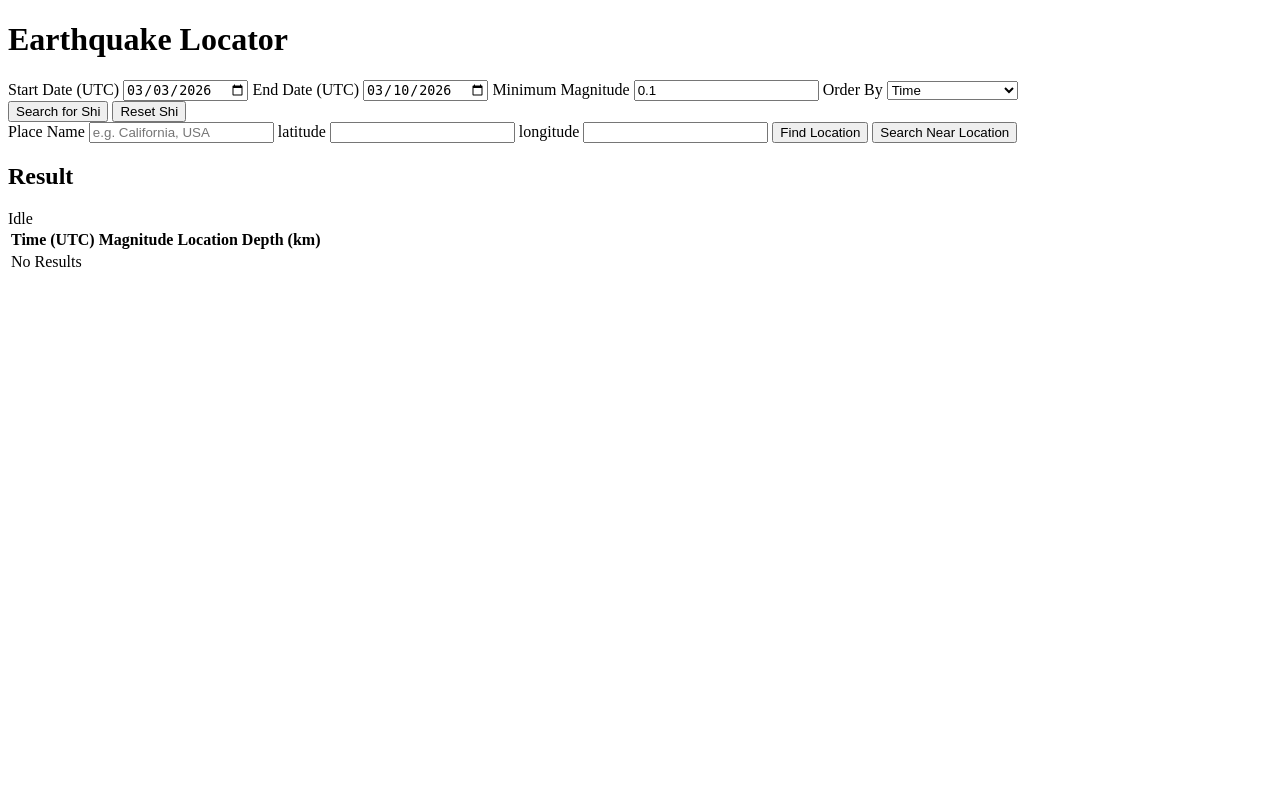
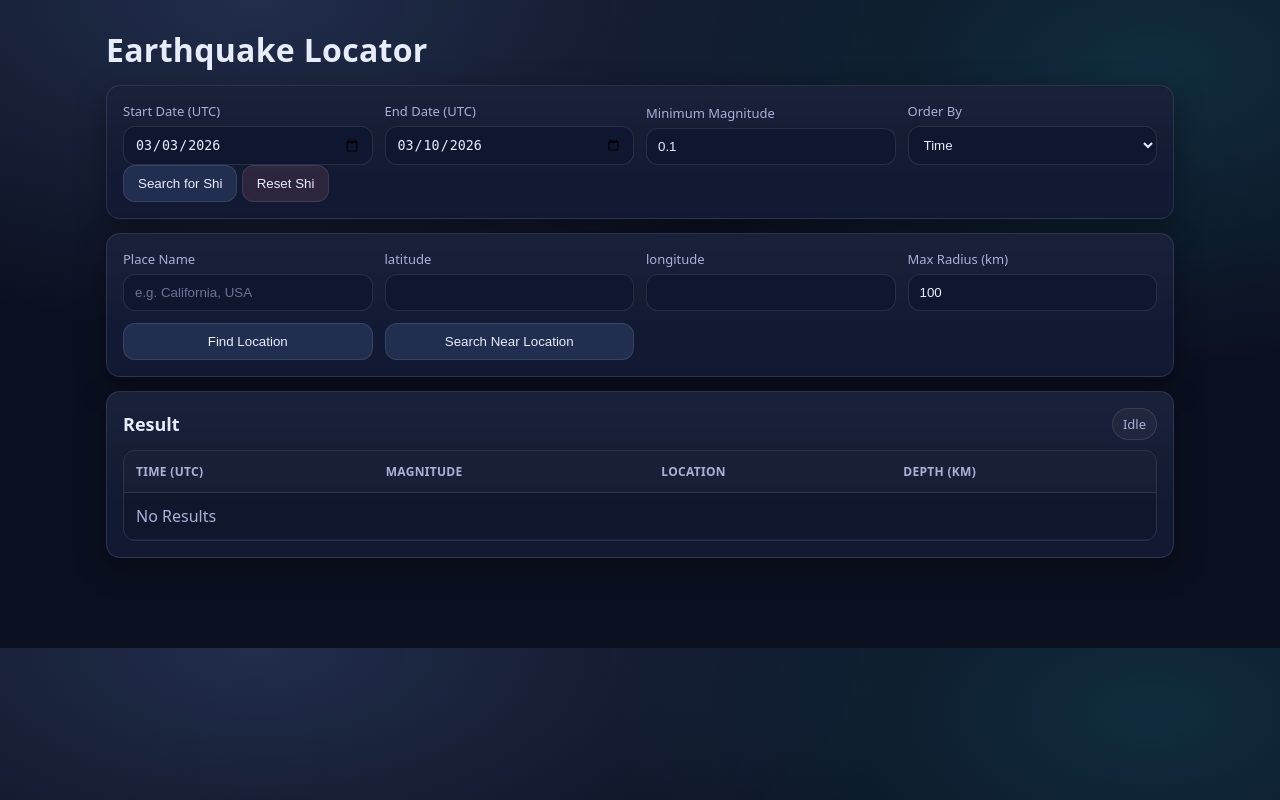
Before and after one commit to Hasnat4763/Earthquake-Locator, a Flask app: page / in a window 1280 px wide. Run offline with Flask 3, Linux system fonts and the light colour scheme.

Commit message:
Finished maybe

```diff
--- a/app.py
+++ b/app.py
@@ -40,6 +40,7 @@ def get_earthquakes():
     minimum_magnitude = request.args.get('min_magnitude')
     order_by = request.args.get('order_by')
     limit = request.args.get('limit')
+
     params = {
         'format':'geojson',
         'starttime': start_time,
@@ -47,8 +48,8 @@ def get_earthquakes():
         'minmagnitude': minimum_magnitude,
         'orderby': order_by,
         'limit': limit
-    }
-
+        }
+    print(params)
     try:
         response = requests.get(USGS_API_URL_BASE, params=params)
         response.raise_for_status()
@@ -60,5 +61,40 @@ def get_earthquakes():
 
     return jsonify(response.json()), 200
 
+
+@app.route('/api/earthquakes/radius')
+def earthquakes_by_radius():
+    start_time = request.args.get('start_time')
+    end_time = request.args.get('end_time')
+    minimum_magnitude = request.args.get('min_magnitude')
+    order_by = request.args.get('order_by')
+    limit = request.args.get('limit')
+    latitude = request.args.get('latitude')
+    longitude = request.args.get('longitude')
+    maxradiuskm = request.args.get('max_radius_km')
+    params = {
+        'format':'geojson',
+        'starttime': start_time,
+        'endtime': end_time,
+        'minmagnitude': minimum_magnitude,
+        'orderby': order_by,
+        'limit': limit,
+        'latitude': latitude,
+        'longitude': longitude,
+        'maxradiuskm': maxradiuskm
+    }
+    try:
+        response = requests.get(USGS_API_URL_BASE, params=params)
+        response.raise_for_status()
+        print(response.url)
+    except requests.exceptions.RequestException as e:
+        return jsonify({
+            'error': 'Failed to fetch earthquake data from USGS API.',
+            'details': str(e)
+        }), 500
+
+    return jsonify(response.json()), 200
+
+
 if __name__ == '__main__':
     app.run(debug=True)
--- a/static/app.js
+++ b/static/app.js
@@ -56,6 +56,8 @@ function setDefaultDates() {
     document.querySelector('input[name="start_time"]').value = startStr;
     document.querySelector('input[name="end_time"]').value = endStr;
     document.querySelector('input[name="min_magnitude"]').value = min_magnitude;
+    document.querySelector('select[name="order_by"]').value = "time";
+    document.querySelector('input[name="max_radius"]').value = 100;
 }
 
 document.addEventListener("DOMContentLoaded", () => {
@@ -76,6 +78,7 @@ document.addEventListener("DOMContentLoaded", () => {
     form.addEventListener('submit', async (e) => {
         e.preventDefault();
         const fd = new FormData(form);
+        console.log("Form Data:", Object.fromEntries(fd.entries()));
         const params = new URLSearchParams(fd);
 
         setStatus("Loading");
@@ -101,7 +104,8 @@ document.addEventListener("DOMContentLoaded", () => {
         }
     })
 
-    locbtn.addEventListener('click', async(e) => {
+
+    async function getLocation(e) {
         e.preventDefault();
         const lfd = new FormData(location_form);
         const Location = lfd.get("location").trim();
@@ -118,11 +122,52 @@ document.addEventListener("DOMContentLoaded", () => {
             }
             const lat = data.latitude;
             const lon = data.longitude;
-            document.querySelector('input[name="latitude"]').value = lat;
-            document.querySelector('input[name="longitude"]').value = lon;
+            document.querySelector('input[name="latitude"]').value = lat.toFixed(4);
+            document.querySelector('input[name="longitude"]').value = lon.toFixed(4);
         }
         catch (err) {
             setStatus(`Error geocoding Location ${err.message}`);
         }
+    }
+    locbtn.addEventListener('click', getLocation);
+
+    location_form.addEventListener('submit', async(e) => {
+        e.preventDefault();
+        renderRow([]);
+        await getLocation(e);
+        const lfd = new FormData(location_form);
+        const fd = new FormData(form);
+        const MaxRadius = lfd.get("max_radius").trim();
+        const starttime = fd.get("start_time");
+        const endtime = fd.get("end_time");
+        const min_magnitude = fd.get("min_magnitude");
+        const orderby = fd.get("order_by");
+        const params = new URLSearchParams({
+            start_time: starttime,
+            end_time: endtime,
+            min_magnitude: min_magnitude,
+            order_by: orderby,
+            limit: 100,
+            latitude: lfd.get("latitude") || "",
+            longitude: lfd.get("longitude") || "",
+            max_radius_km: MaxRadius || "",
+        });
+        setStatus("Loading");
+        try {
+            const res = await fetch(`/api/earthquakes/radius?${params.toString()}`);
+            const data = await res.json();
+            if(!res.ok) {
+                setStatus(`Error: ${data.error || res.statusText}`);
+                renderRow([]);
+                return;
+            }
+            const features = data.features || [];
+            setStatus(`Found ${features.length} earthquakes`);
+            renderRow(features);
+        }
+        catch (err) {
+            setStatus(`Error: ${err.message}`);
+            renderRow([]);
+        }
     })
 })
--- a/static/style.css
+++ b/static/style.css
@@ -0,0 +1,162 @@
+:root {
+  --bg: #0b1020;
+  --card: #121a33;
+  --card-2: #0f1730;
+  --text: #e8ecff;
+  --muted: #a9b1d6;
+  --border: rgba(255, 255, 255, 0.10);
+  --accent: #7aa2f7;
+  --accent-2: #2ac3de;
+  --danger: #f7768e;
+  --shadow: 0 10px 30px rgba(0,0,0,0.35);
+  --radius: 14px;
+}
+
+* { box-sizing: border-box; }
+
+body {
+  margin: 0;
+  font-family: system-ui, -apple-system, Segoe UI, Roboto, Arial, sans-serif;
+  background: radial-gradient(1200px 600px at 20% 0%, rgba(122,162,247,0.20), transparent 55%),
+              radial-gradient(900px 500px at 90% 10%, rgba(42,195,222,0.16), transparent 60%),
+              var(--bg);
+  color: var(--text);
+}
+
+main {
+  max-width: 1100px;
+  margin: 28px auto;
+  padding: 0 16px 48px;
+}
+
+h1 {
+  margin: 0 0 14px;
+  font-size: 32px;
+  letter-spacing: 0.3px;
+}
+
+h2 { margin: 0; font-size: 18px; }
+
+.form, .card {
+  background: linear-gradient(180deg, rgba(255,255,255,0.03), transparent 70%), var(--card);
+  border: 1px solid var(--border);
+  border-radius: var(--radius);
+  box-shadow: var(--shadow);
+  padding: 16px;
+  margin: 14px 0;
+}
+
+.grid {
+  display: grid;
+  grid-template-columns: repeat(4, minmax(160px, 1fr));
+  gap: 12px;
+  align-items: end;
+}
+
+label {
+  display: grid;
+  gap: 6px;
+  font-size: 13px;
+  color: var(--muted);
+}
+
+input, select {
+  width: 100%;
+  padding: 10px 11px;
+  border-radius: 12px;
+  border: 1px solid var(--border);
+  background: var(--card-2);
+  color: var(--text);
+  outline: none;
+}
+
+input::placeholder { color: rgba(169, 177, 214, 0.6); }
+
+input:focus, select:focus {
+  border-color: rgba(122,162,247,0.65);
+  box-shadow: 0 0 0 4px rgba(122,162,247,0.15);
+}
+
+button {
+  padding: 10px 14px;
+  border-radius: 12px;
+  border: 1px solid var(--border);
+  background: rgba(122, 162, 247, 0.15);
+  color: var(--text);
+  cursor: pointer;
+  transition: transform 0.05s ease, background 0.15s ease, border-color 0.15s ease;
+}
+
+button:hover {
+  background: rgba(122, 162, 247, 0.22);
+  border-color: rgba(122,162,247,0.45);
+}
+
+button:active { transform: translateY(1px); }
+
+#resetBtn {
+  background: rgba(247, 118, 142, 0.12);
+}
+
+#resetBtn:hover {
+  background: rgba(247, 118, 142, 0.18);
+  border-color: rgba(247, 118, 142, 0.45);
+}
+
+.statusrow {
+  display: flex;
+  justify-content: space-between;
+  align-items: center;
+  gap: 12px;
+  margin-bottom: 10px;
+}
+
+#status {
+  font-size: 13px;
+  padding: 6px 10px;
+  border-radius: 999px;
+  border: 1px solid var(--border);
+  background: rgba(255,255,255,0.04);
+  color: var(--muted);
+}
+
+.tablewrap {
+  overflow-x: auto;
+  border-radius: 12px;
+  border: 1px solid var(--border);
+}
+
+table {
+  width: 100%;
+  border-collapse: collapse;
+  min-width: 720px;
+  background: rgba(0,0,0,0.12);
+}
+
+thead th {
+  text-align: left;
+  font-size: 12px;
+  letter-spacing: 0.3px;
+  text-transform: uppercase;
+  color: var(--muted);
+  background: rgba(255,255,255,0.03);
+  border-bottom: 1px solid var(--border);
+  padding: 12px 12px;
+}
+
+tbody td {
+  padding: 12px 12px;
+  border-bottom: 1px solid rgba(255,255,255,0.06);
+}
+
+tbody tr:hover {
+  background: rgba(122, 162, 247, 0.06);
+}
+
+.muted { color: var(--muted); }
+
+/* Mobile */
+@media (max-width: 900px) {
+  .grid { grid-template-columns: 1fr; }
+  table { min-width: 640px; }
+}
--- a/templates/index.html
+++ b/templates/index.html
@@ -52,6 +52,10 @@
             longitude
             <input type='number' name='longitude' step='0.0001' />
         </label>
+        <label>
+            Max Radius (km)
+            <input type='number' name='max_radius' step='0.1' />
+        </label>
         <button type="button" id="findlocbtn"> Find Location </button>
         <button type='submit'> Search Near Location </button>
         </div>
```
